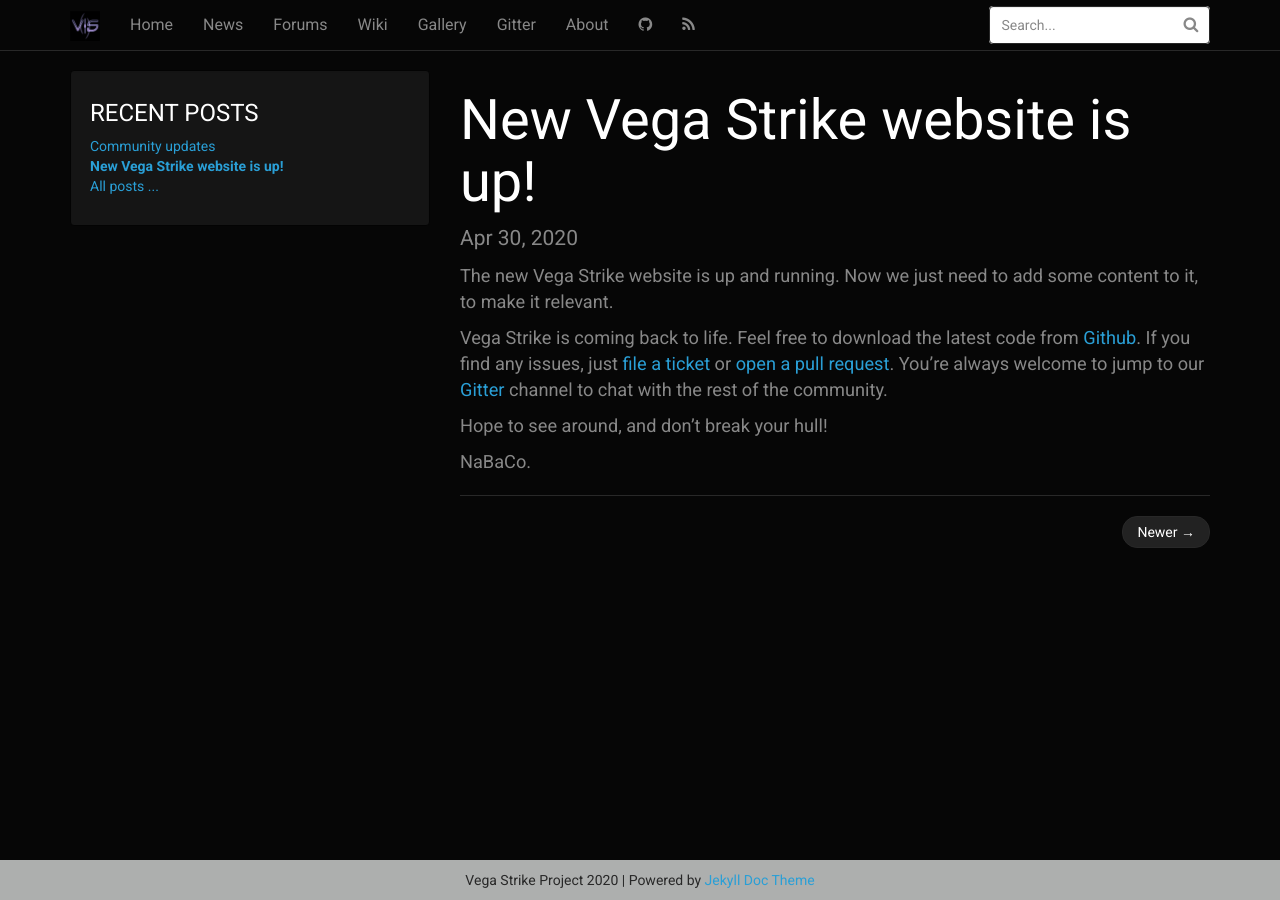
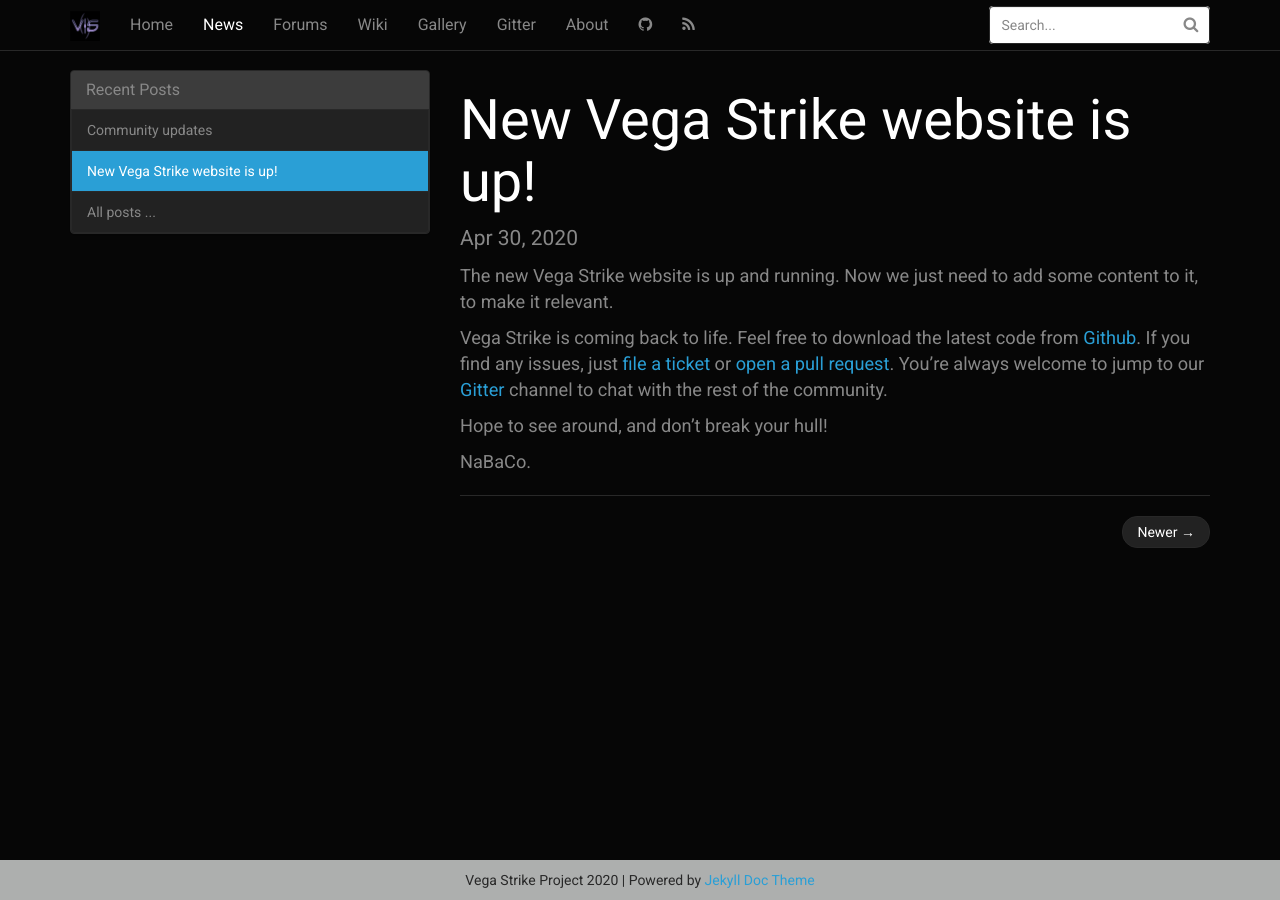
Before and after one commit to vegastrike/vegastrike.github.io, a Jekyll site: the page built from _posts/2020-05-01-vs-website-is-up.md, in a window 1280 px wide. Built offline with Jekyll 4.4.1, drawn with Linux system fonts in a browser that asks for light colours.

Commit message:
Improved posts navigation

```diff
--- a/_config.yml
+++ b/_config.yml
@@ -29,7 +29,7 @@
 baseurl: "" # the subpath of your site, e.g. /blog
 url: "https://www.vega-strike.org" # the base hostname & protocol for your site, e.g. http://example.com
 git_address: https://github.com/vegastrike/Vega-Strike-Engine-Source
-git_edit_address: https://github.com/vegastrike/Vega-Strike-Engine-Source/blob/master
+git_edit_address: https://github.com/vegastrike/vegastrike.github.io/blob/master
 github_username:  vegastrike
 gitter: https://gitter.im/vegastrike/community
 google_site_verification: z7w-3d4YMTeLVhjeVElqaV1_qmjG-zKJzKGVDgZucvY
@@ -85,14 +85,14 @@
     type: posts
   values:
     layout: post
-    sectionid: blog
+    sectionid: News
 
 - scope:
     path: _docs
     type: docs
   values:
     layout: docs
-    sectionid: docs
+    sectionid: Docs
     seo:
       type: "WebPage"
 
--- /dev/null
+++ b/_includes/posts_nav.html
@@ -0,0 +1,13 @@
+<div class="panel-group" id="accordion" role="tablist" aria-multiselectable="true">
+    <div class="panel panel-default">
+      <div class="panel-heading">
+        <h4 class="panel-title">
+          Recent Posts
+        </h4>
+      </div>
+          {% for post in site.posts limit:10 %}
+          <a class="list-group-item {% if post.url == page.url %}active{% endif %}" href="{{ post.url  | relative_url }}">{{ post.title }}</a>
+          {% endfor %}
+          <a class="list-group-item" href="{{ "/allposts" | relative_url }}">All posts ...</a>
+    </div>
+</div>
--- a/_includes/topnav.html
+++ b/_includes/topnav.html
@@ -14,7 +14,7 @@
         <div id="navbar" class="collapse navbar-collapse">
             <ul class="nav navbar-nav">
                 {% for item in site.data.nav %}
-                <li {% if page.url == item.link %} class="active" {% endif %}><a href="{{ item.link }}">{{ item.name }}</a></li>
+                <li {% if page.url == item.link or page.sectionid == item.name %} class="active" {% endif %}><a href="{{ item.link }}">{{ item.name }}</a></li>
                 {% endfor %}
             </ul>
             <ul class="nav navbar-nav">
--- a/_layouts/post.html
+++ b/_layouts/post.html
@@ -4,17 +4,8 @@
 
 <div class="container">
     <div class="row">
-
         <div class="col-md-4">
-            <div class="well">
-                <h4>RECENT POSTS</h4>
-                <ul class="list-unstyled post-list-container">
-                    {% for post in site.posts limit:10 %}
-                    <li><a href="{{ post.url | relative_url }}" {% if page.title==post.title %} class="active" {% endif %}>{{ post.title }}</a></li>
-                    {% endfor %}
-                    <li><a href="{{ "/allposts" | relative_url }}">All posts ...</a></li>
-                </ul>
-            </div>
+            {% include posts_nav.html %}
         </div>
 
         <div class="col-md-8">
```
Also changed, not shown: assets/allposts.html (+7 -4 lines).
